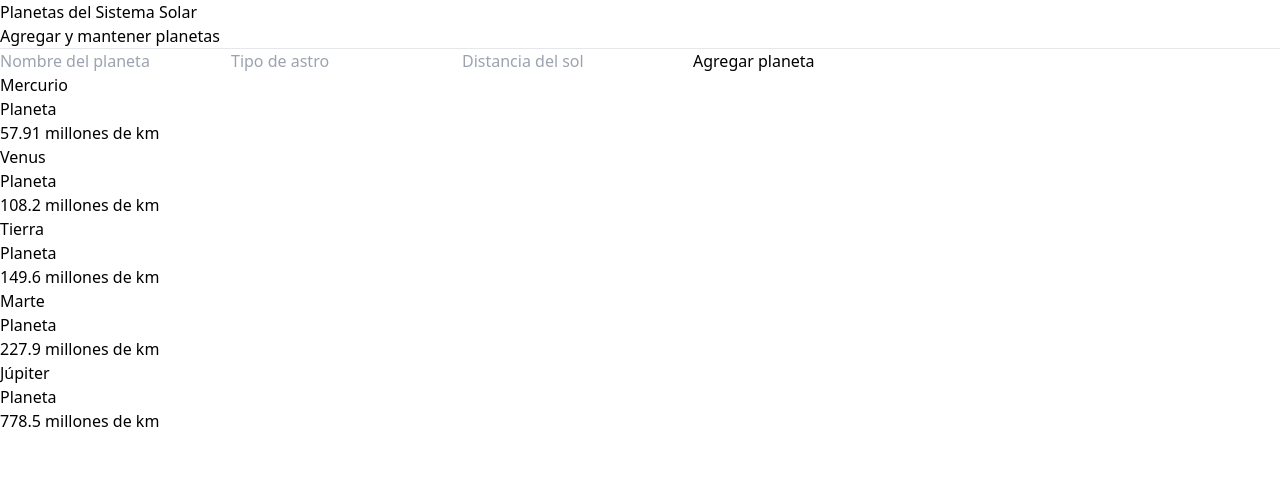
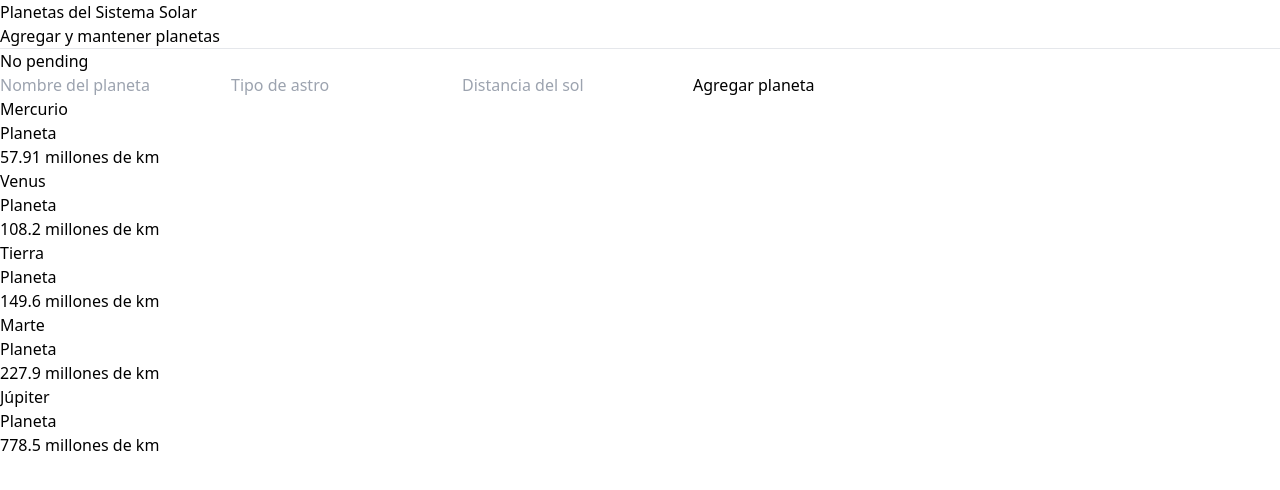
Before and after one commit to CarlosAriasLK/React19Hooks, a React (Vite) app: page / in a window 1280 px wide. Shown: the top 490 px of the page. Built offline with nearby package versions, Linux system fonts and the light colour scheme; data requests are answered from the project's data file.

Commit message:
add(pages): useFormState new hook

```diff
--- /dev/null
+++ b/src/actions/create-planet.action.ts
@@ -0,0 +1,15 @@
+import { planetsApi } from "../api/planetsApi";
+import type { Planet } from "../interfaces/planet.interface";
+
+export const createPlanetAction = async ( planet: Partial<Planet> ) => {
+
+    try {
+        const response = await planetsApi.post<Planet>( '/', planet );
+        return response.data;
+
+    } catch (error) {
+        console.log(error);
+        return null;
+    }
+
+}
--- a/src/pages/Planets.tsx
+++ b/src/pages/Planets.tsx
@@ -3,6 +3,7 @@ import { FC, use } from 'react';
 import { Planet } from '../interfaces/planet.interface';
 import { EditPlanetForm } from './ui/EditPlanetForm';
 import { PlanetList } from './ui/PlanetList';
+import { createPlanetAction } from '../actions/create-planet.action';
 
 interface Props {
   getPlanets: Promise<Planet[]>
@@ -12,8 +13,9 @@ const Planets: FC<Props> = ({ getPlanets }) => {
 
   const planets = use( getPlanets );
 
-  const handleAddPlanet = (planet: Partial<Planet>) => {
-    console.log(planet);
+  const handleAddPlanet = async(planet: Partial<Planet>) => {
+    const newPlanet = await createPlanetAction( planet );
+    console.log('Éxito!', newPlanet);
   };
 
   return (
@@ -21,7 +23,7 @@ const Planets: FC<Props> = ({ getPlanets }) => {
       <h4 className="text-2xl font-thin mb-4">Agregar y mantener planetas</h4>
       <hr className="border-gray-300 mb-4" />
       {/* Formulario para agregar un planeta */}
-      <EditPlanetForm onAddPlanet={handleAddPlanet} />
+      <EditPlanetForm onAddPlanet={ handleAddPlanet } />
       <PlanetList planets={ planets } />
     </>
   );
--- a/src/pages/ui/EditPlanetForm.tsx
+++ b/src/pages/ui/EditPlanetForm.tsx
@@ -1,4 +1,4 @@
-import { useState } from 'react';
+import { useActionState, useState } from 'react';
 import { Planet } from '../../interfaces/planet.interface';
 
 interface Props {
@@ -6,37 +6,40 @@ interface Props {
 }
 
 export const EditPlanetForm = ({ onAddPlanet }: Props) => {
-  const [name, setName] = useState('');
-  const [type, setType] = useState('');
-  const [distanceFromSun, setDistanceFromSun] = useState('');
 
-  const handleSubmit = (e: React.FormEvent<HTMLFormElement>) => {
-    e.preventDefault();
-    onAddPlanet({ name, type, distanceFromSun });
-  };
+  const [state, formAction, isPending] = useActionState(
+    (prevState: unknown, queryData: FormData) => {
+
+
+      console.log({ prevState, queryData })
+
+      return {
+        id: 123,
+        name: 'carlos'
+      }
+    }
+
+  );
 
   return (
-    <form className="mb-4 flex flex-col md:flex-row" onSubmit={handleSubmit}>
+    <form className="mb-4 flex flex-col md:flex-row" action={formAction}>
+
+      <h1>{ isPending ? 'Pending': 'No pending' }</h1>
+
       <input
         type="text"
         placeholder="Nombre del planeta"
         className="mb-2 md:mb-0 md:mr-2 p-2 border border-gray-300 rounded flex-1"
-        value={name}
-        onChange={(e) => setName(e.target.value)}
       />
       <input
         type="text"
         placeholder="Tipo de astro"
         className="mb-2 md:mb-0 md:mr-2 p-2 border border-gray-300 rounded flex-1"
-        value={type}
-        onChange={(e) => setType(e.target.value)}
       />
       <input
         type="text"
         placeholder="Distancia del sol"
         className="mb-2 md:mb-0 md:mr-2 p-2 border border-gray-300 rounded flex-1"
-        value={distanceFromSun}
-        onChange={(e) => setDistanceFromSun(e.target.value)}
       />
       <button
         type="submit"
```
